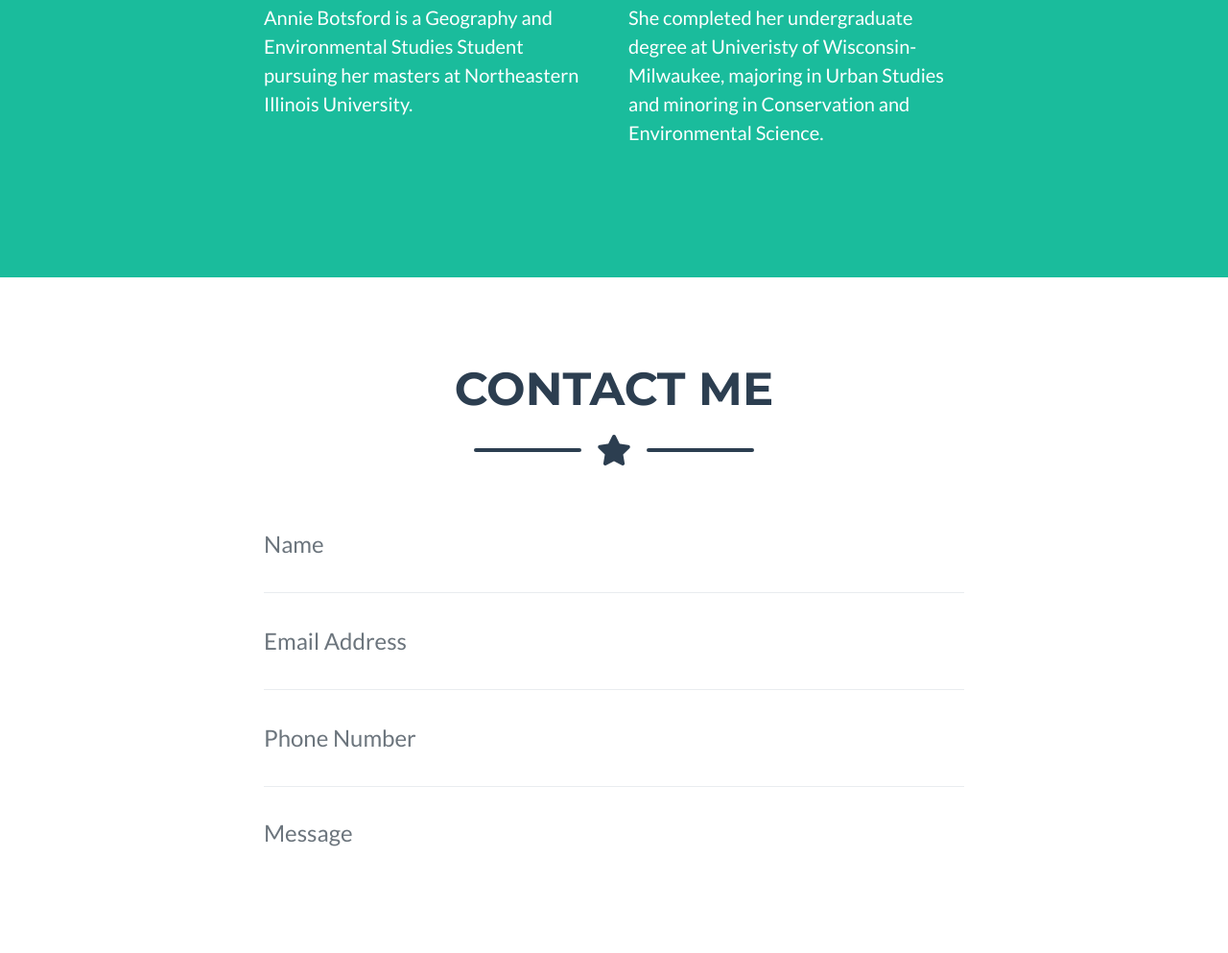
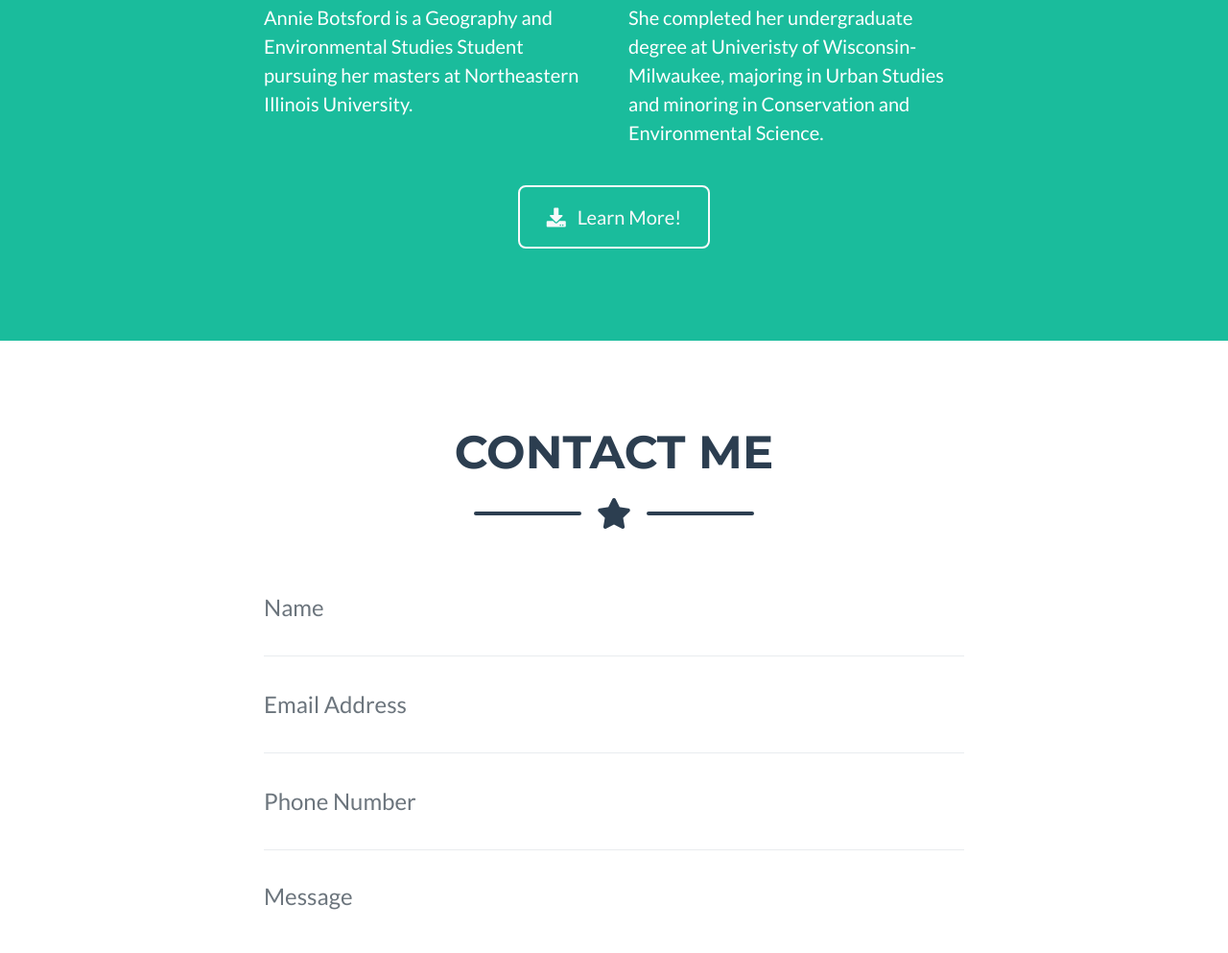
Before and after one commit to abotsford/abotsford.github.io, a website with bundled scripts: page index.html in a window 1280 px wide. Shown: the part 2188-3181 px from the top of the page at 96% size. Built offline with nearby package versions, Linux system fonts and the light colour scheme.

Commit message:
testing resume button

```diff
--- a/index.html
+++ b/index.html
@@ -196,10 +196,10 @@
 
       <!-- About Section Button -->
       <div class="text-center mt-4">
-        <!-- <a class="btn btn-xl btn-outline-light" href="file:///D:/GIS_III/abotsford.github.io/img/portfolio/RESUME.pdf">
+        <a class="btn btn-xl btn-outline-light" href="file:///D:/GIS_III/abotsford.github.io/img/portfolio/RESUME.pdf">
           <i class="fas fa-download mr-2"></i>
           Learn More!
-        </a> -->
+        </a>
       </div>
 
     </div>
```
